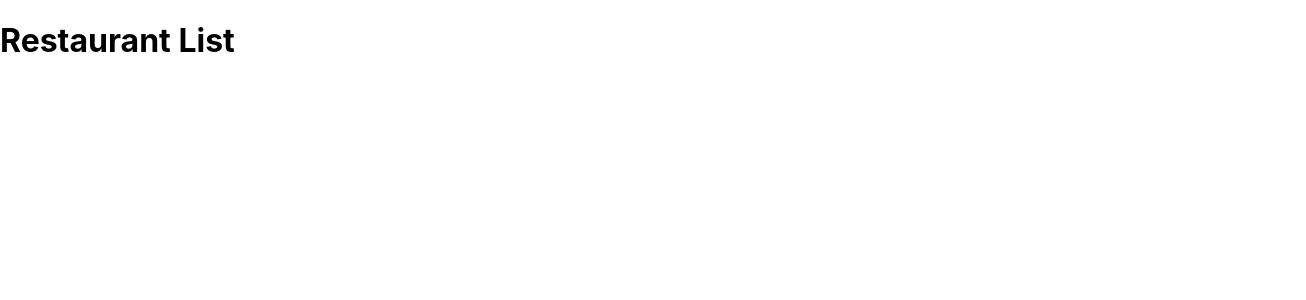
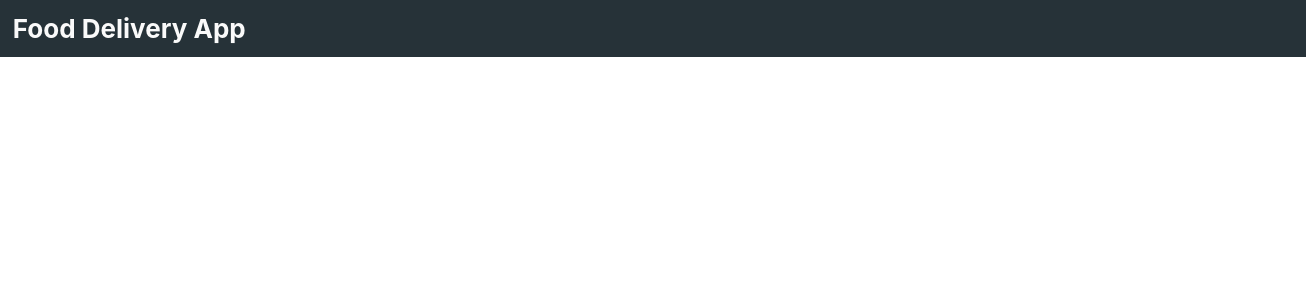
Before and after one commit to banurekhaMohan279/Hunger-Buddy, a React (Create React App) app: page /Home in a window 1280 px wide. Shown: the top 300 px of the page, 1306 px wide, since content can reach past the window. Built offline with nearby package versions, Linux system fonts and the light colour scheme.

Commit message:
Add Logging and Home page header

```diff
--- a/src/App.css
+++ b/src/App.css
@@ -36,6 +36,8 @@
     transform: rotate(360deg);
   }
 }
+
+/*------------------Login Page styles---------------------*/
 
 .loginContainer{
   display: flex;                                          /*Only impacts direct children*/
@@ -80,3 +82,13 @@
   background:#009688;
   color:#ffffff;
 }
+
+/*-----------------------Home page styles-------------------------*/
+.homePage header{
+  width:100%;
+  font-weight:bold;
+  font-size: calc(10px + 2vmin);
+  padding:1%;
+  color: #fafafa;
+  background: #263238;
+}
--- a/src/App.js
+++ b/src/components/App.js
@@ -1,16 +1,15 @@
-import './App.css';
 import {useHistory} from 'react-router-dom';
 
 function App() {
   let history = useHistory();
-  console.log("history..",history);
+
   function goToHomePage(event){
     event.preventDefault();
     history.push('/Home');
   }
 
   return (
-    <div className="App">
+    <div className="App LoginPage">
       <section className="loginContainer">
         <div className="login">
           <header>Food Delivery App Login</header>
@@ -26,15 +25,3 @@ function App() {
 }
 
 export default App;
-/*
-New modules
-redux, react-redux, react-router-dom
-
-Notes/Revisit
-1. Centering nested children with flexbox
-2. React-router vs React-router-dom
-  https://reactrouter.com/web/guides/quick-start
-  https://codeburst.io/getting-started-with-react-router-5c978f70df91
-3. Provider makes redux store available to nested components wrapped in connect() function
-  https://react-redux.js.org/api/provider
-*/
--- a/src/restaurants.js
+++ b/src/components/restaurants.js
@@ -1,10 +1,11 @@
 import React from 'react';
-import ReactDOM from 'react-dom';
 
 class Restaurants extends React.Component{
   render(){
     return(
-      <h1> Restaurant List </h1>
+      <div className = "homePage">
+        <header> Food Delivery App </header>
+      </div>
     )
   }
 }
--- a/src/index.js
+++ b/src/index.js
@@ -3,6 +3,7 @@ import ReactDOM from 'react-dom';
 import Routes from './routes';
 
 import './index.css';
+import './App.css';
 
 import reportWebVitals from './reportWebVitals';
 
--- a/src/routes.js
+++ b/src/routes.js
@@ -1,8 +1,8 @@
 import React from 'react';
-import {BrowserRouter as Router, Route, Switch, Link} from 'react-router-dom';
+import {BrowserRouter as Router, Route, Switch} from 'react-router-dom';
 
-import App from './App';
-import Restaurants from './restaurants.js';
+import App from './components/App';
+import Restaurants from './components/restaurants.js';
 
 export default function Routes() {
   return(
```
Also changed, not shown: src/log.js (added, +16 -0 lines).
